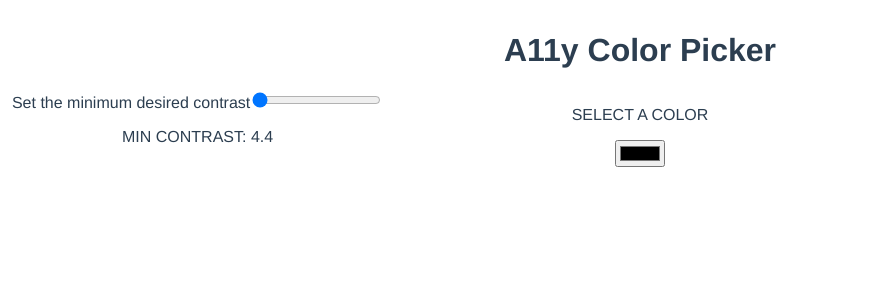
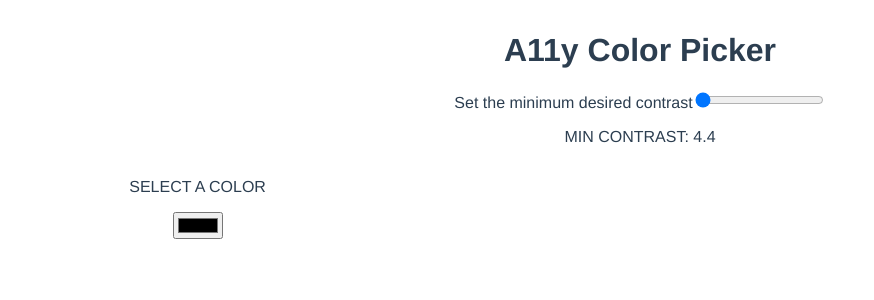
Before and after one commit to drinkingtheink/a11y-color-picker, a Vue app: page / in a window 1280 px wide. Shown: the top 300 px of the page, without its empty margins (0-874 px from the left). Built offline with nearby package versions, Linux system fonts and the light colour scheme.

Commit message:
min threshold above color section

```diff
--- a/src/components/AppStage.vue
+++ b/src/components/AppStage.vue
@@ -2,13 +2,13 @@
   <main class="hello">
     <h1>A11y Color Picker</h1>
 
+    <section class="contrast-display">
+      <label for="set-min-contrast">Set the minimum desired contrast</label>
+      <input type="range" id="min-contrast" name="min-contrast" min="4.4" max="16" :value="userMinThresh" @change="updateUserMinThresh" />
+      <p>MIN CONTRAST: {{ userMinThresh }}</p>
+    </section>
+
     <div class="config">
-      <section class="contrast-display">
-        <label for="set-min-contrast">Set the minimum desired contrast</label>
-        <input type="range" id="min-contrast" name="min-contrast" min="4.4" max="16" :value="userMinThresh" @change="updateUserMinThresh" />
-        <p>MIN CONTRAST: {{ userMinThresh }}</p>
-      </section>
-
       <section class="color-select primary-select">
         <p>{{ !!primary ? `SELECTED:` : `SELECT A COLOR` }} {{ primary }}</p>
         <input v-show="!primary" type="color" id="primary-color-select" @input="handlePrimaryColorChange" />
```
